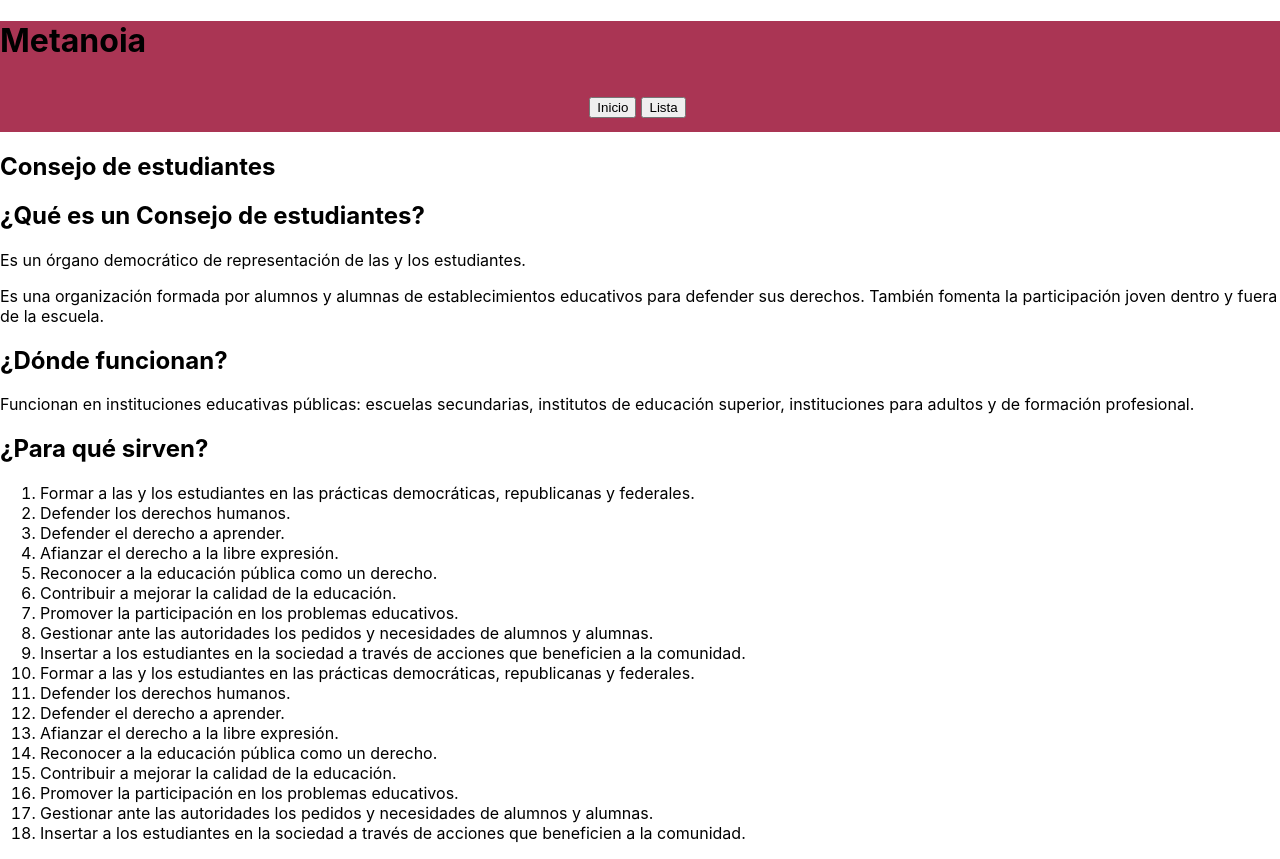
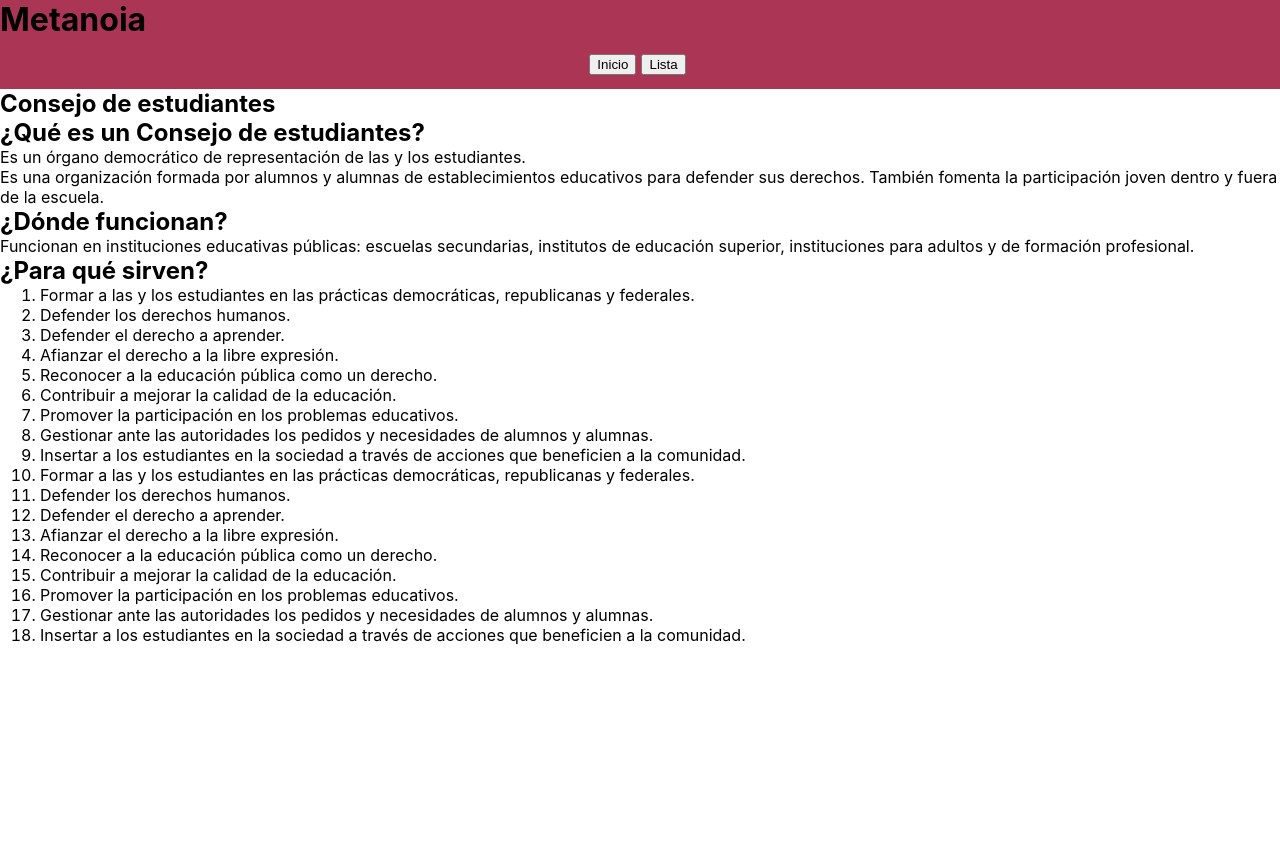
Before and after one commit to TomasFransoi/consejo, a React (Create React App) app: page / in a window 1280 px wide. After the commit the page ends 800 px from the top, so only its background shows below. Built offline with nearby package versions, Linux system fonts and the light colour scheme.

Commit message:
sinprop1.0.4

```diff
--- a/src/Components/Navbar/NavBar.css
+++ b/src/Components/Navbar/NavBar.css
@@ -1,3 +1,6 @@
+*{
+    margin: 0px;
+  }
 nav{
     width: 100%;
     height: 50px;
```
